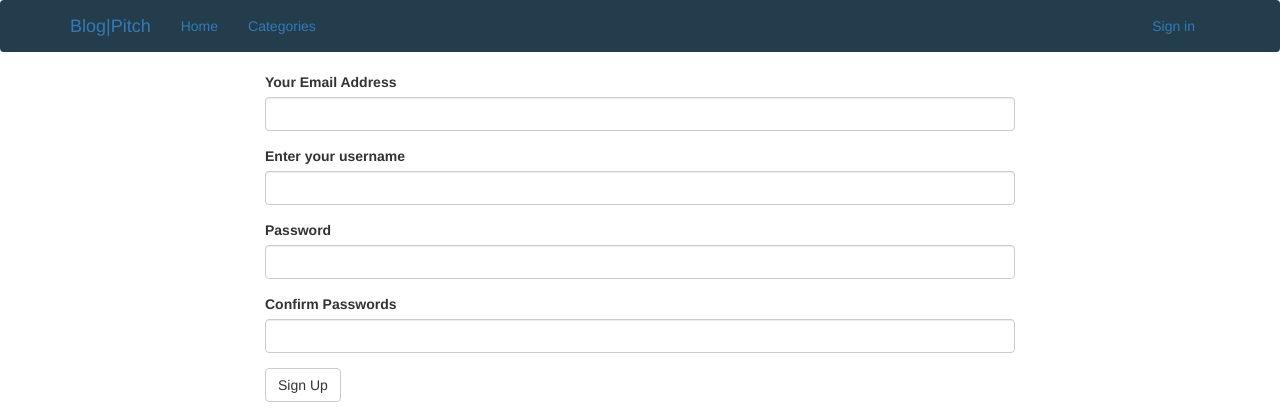
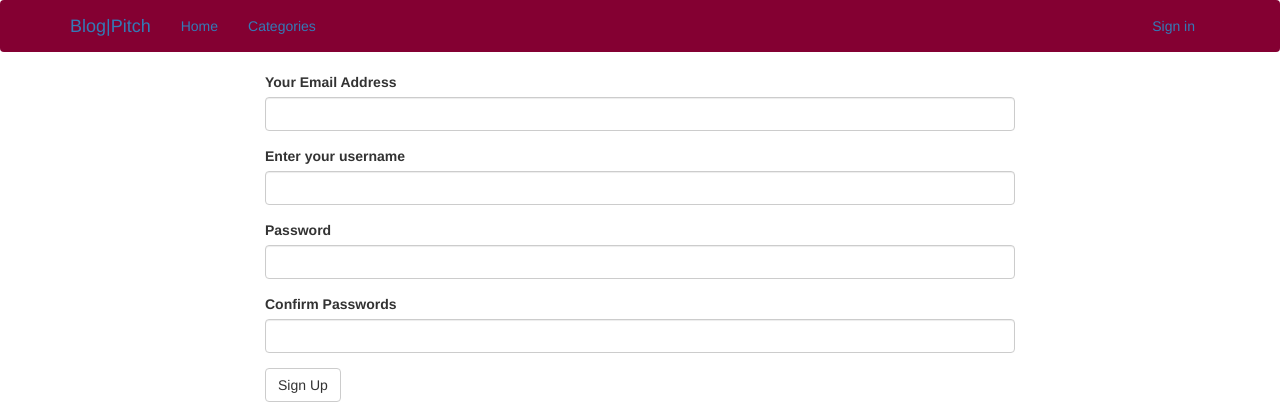
Before and after one commit to default-007/blog, a Flask app: page /auth/register in a window 1280 px wide. Shown: the top 420 px of the page. Run offline with Flask 2, Linux system fonts and the light colour scheme; some libraries are stand-ins or nearby versions.

Commit message:
Changed navbar

```diff
--- a/app/templates/navbar.html
+++ b/app/templates/navbar.html
@@ -1,4 +1,4 @@
-<nav class="navbar " style="background-color: #233d4d; color: #F4C3C2;" role="navigation">
+<nav class="navbar " style="background-color: #840032; color: #F4C3C2;" role="navigation">
   <div class="container">
     <div class="navbar-header">
       <button type="button" class="navbar-toggle" data-toggle="collapse" data-target=".navbar-collapse">
```
